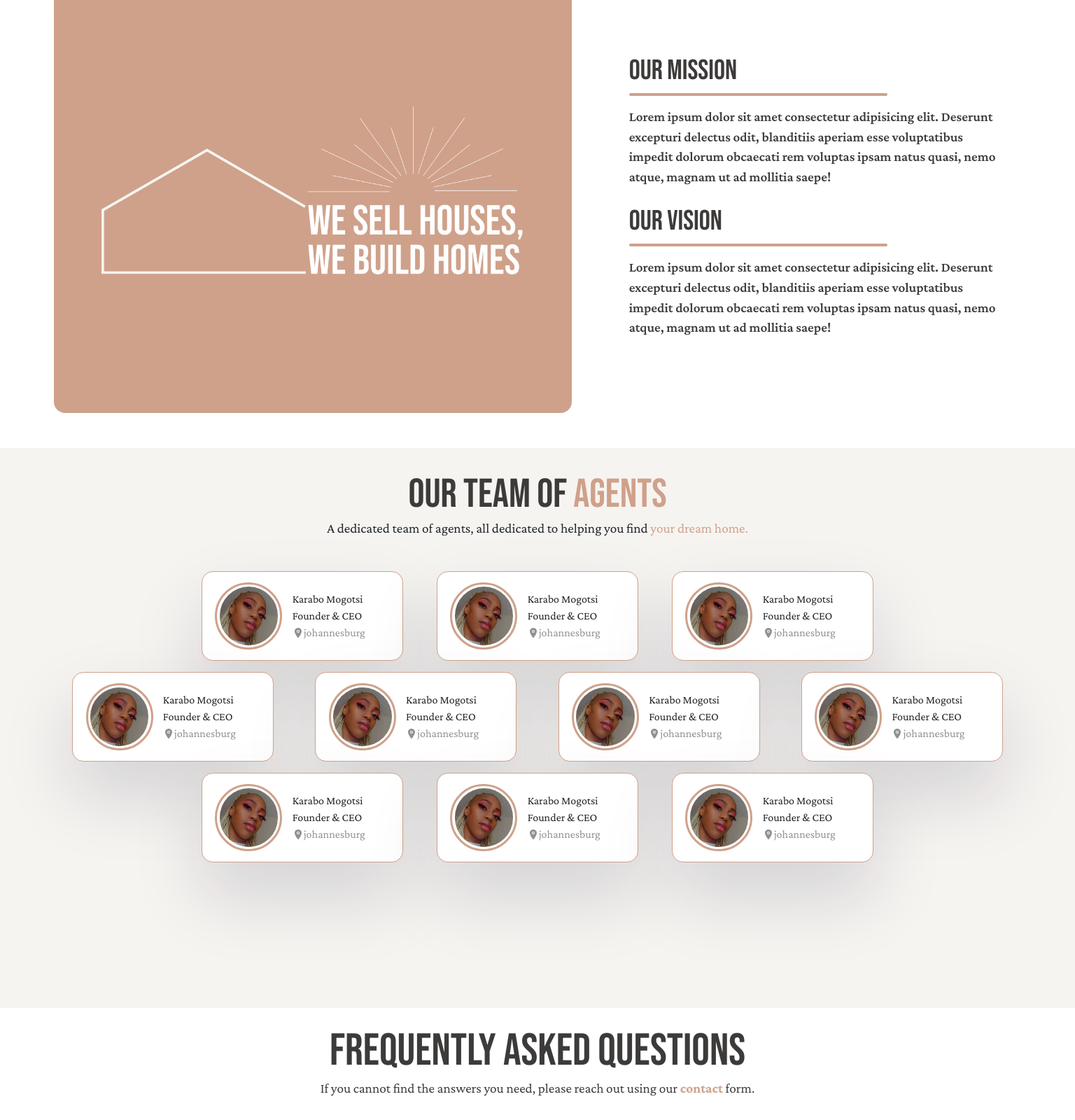
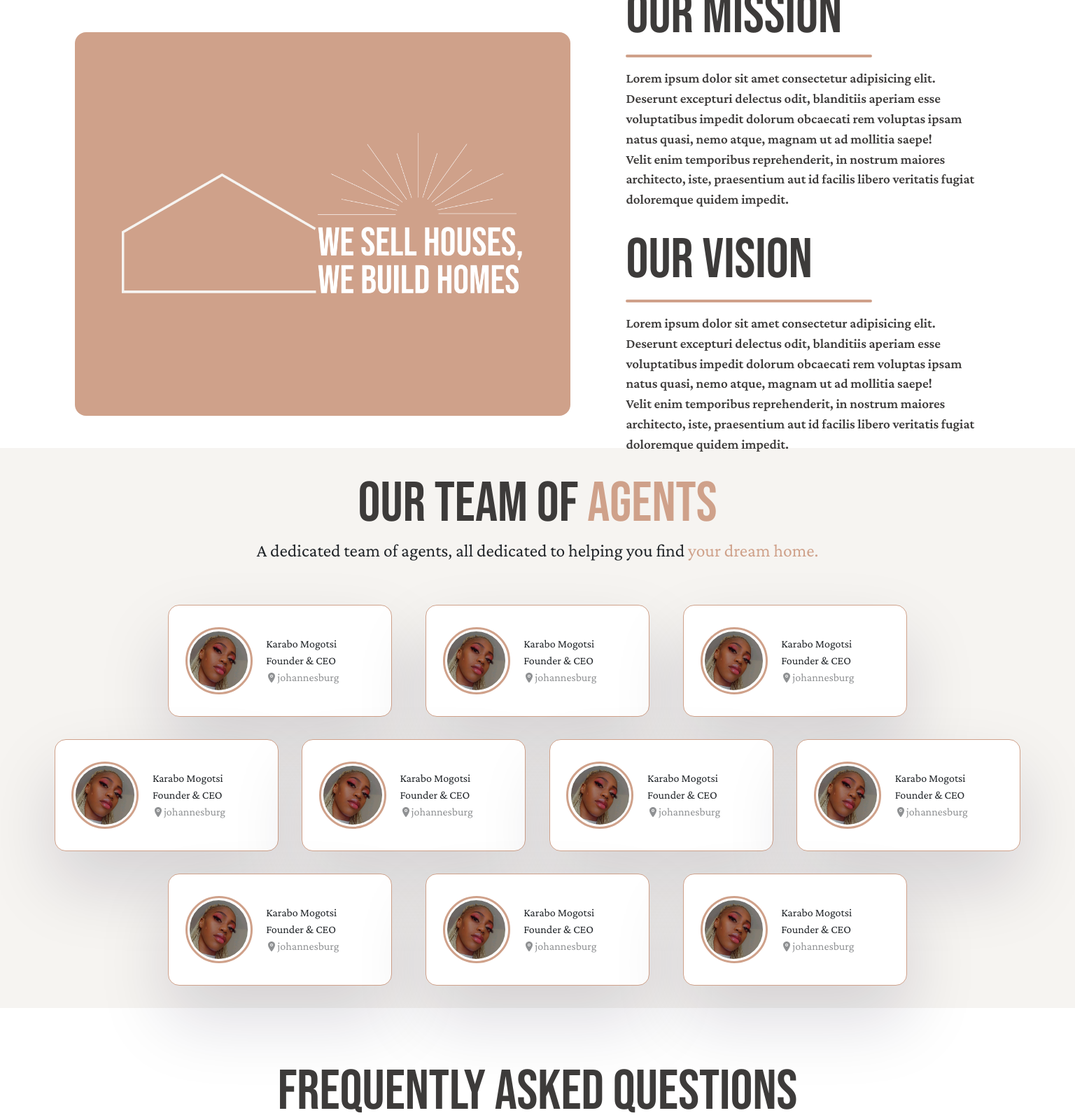
Before and after one commit to CodeMasterWinter/CahyaRealEstate, a Django app: page / in a window 1536 px wide. Shown: the part 880-2480 px from the top of the page at 70% size. Run offline with Django 5.2, Linux system fonts and the light colour scheme; some libraries are stand-ins or nearby versions.

Commit message:
optimized responsiveness for desktop

```diff
--- /dev/null
+++ b/CahyaRealEstate/static/CahyaRealEstate/responsive.css
@@ -0,0 +1,90 @@
+/* Mobile - Portrait */
+@media screen and (min-width: 240px) and (max-width: 428px) {
+
+}
+
+/* Tablet Portrait */
+@media screen and (min-width: 429px) and (max-width: 810px) {
+
+}
+
+/* Tablet - Landscape */
+@media screen and (min-width: 811px) and (max-width: 1080px) {
+
+}
+
+/* Desktop */
+@media screen and (min-width: 1367px) {
+    .header-content h1 {
+        font-size: 8rem;
+    }
+
+    #company {
+        padding: 3rem;
+    }
+
+    .company-logo {
+        height: 6rem;
+    }
+
+    .company-block h1 {
+        font-size: 5rem;
+        color: #3d3b3a;
+    }
+
+    .company-block p span{
+        display: block;
+        font-family: 'Crimson Pro';
+    }
+
+    .team-header {
+        height: 10rem;
+    }
+
+    .team-header h1 {
+        font-size: 5rem;
+    }
+
+    .team-header p {
+        font-size: 1.6rem;
+    }
+
+    .middle-row {
+        margin-block: 2rem;
+    }
+
+    .executive-card {
+        width: 20rem;
+        height: 10rem;
+    }
+
+    #faqs {
+        height: 100%;
+        padding: 3rem;
+    }
+
+    .faqs-header h1 {
+        font-size: 5rem;
+    }
+
+    .faqs-header p,
+    .accordion-button {
+        font-size: 1.6rem;
+    }
+
+    #faq-accordion {
+        margin-top: 5rem;
+    }
+
+    .contact-text span {
+        font-size: 10rem;
+    }
+
+    .form-block label {
+        font-size: 2rem;
+    }
+
+    #contact-submit {
+        height: 40%;
+    }
+}
--- a/CahyaRealEstate/templates/CahyaRealEstate/home.html
+++ b/CahyaRealEstate/templates/CahyaRealEstate/home.html
@@ -20,6 +20,7 @@
     <link href="https://cdn.jsdelivr.net/npm/bootstrap@5.3.3/dist/css/bootstrap.min.css" rel="stylesheet" integrity="sha384-QWTKZyjpPEjISv5WaRU9OFeRpok6YctnYmDr5pNlyT2bRjXh0JMhjY6hW+ALEwIH" crossorigin="anonymous">
 
     <link rel="stylesheet" href="{% static 'CahyaRealEstate/home.css' %}">
+    <link rel="stylesheet" href="{% static 'CahyaRealEstate/responsive.css' %}">
 
     <title>Cahya Real Estate - Find your Dream Home.</title>
 </head>
```
Also changed, not shown: CahyaRealEstate/static/CahyaRealEstate/home.css (+2 -41 lines).
